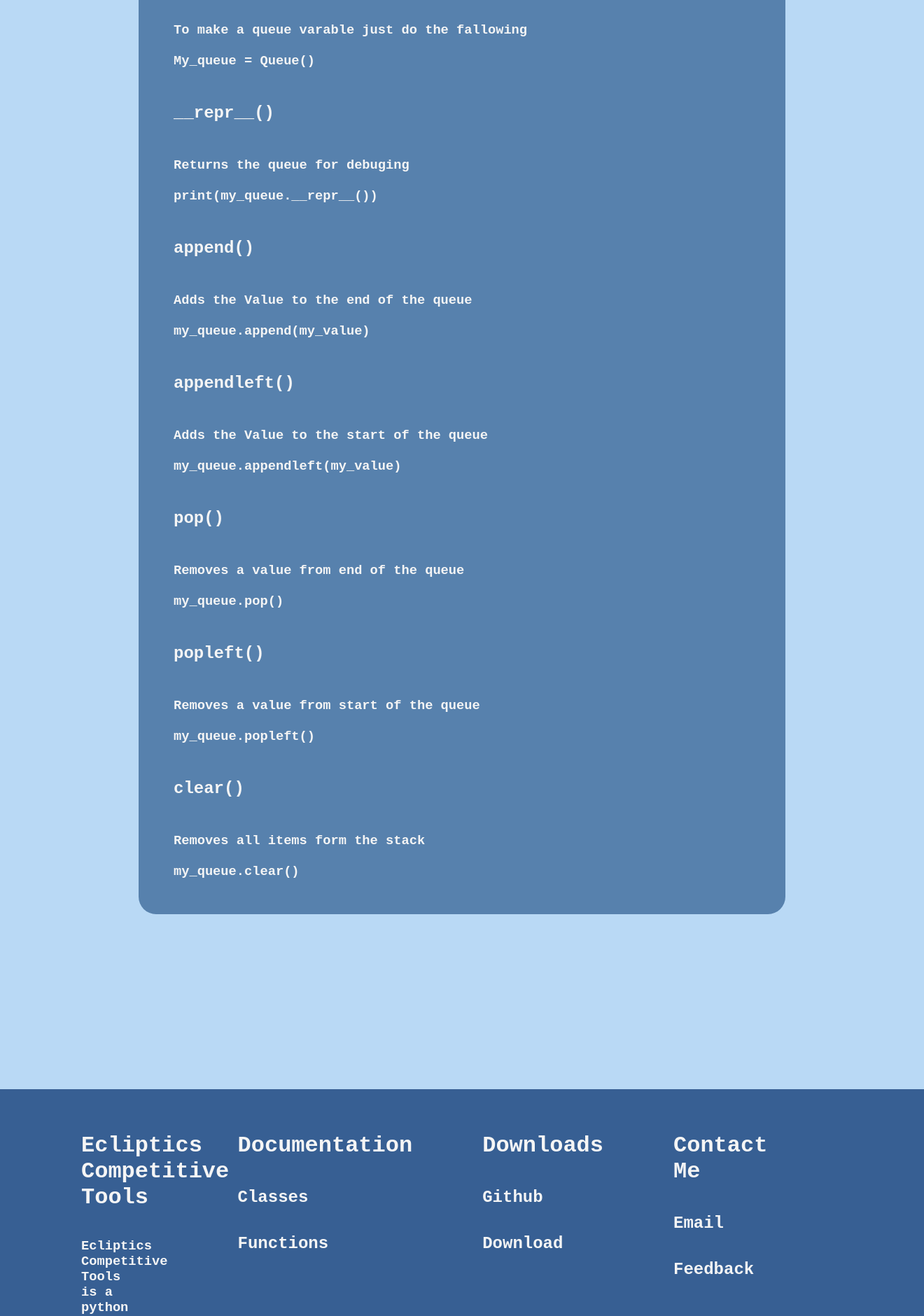
After one commit to EclpticRanger/Package-Website, a Flask app: page /class in a window 1320 px wide. The commit adds this page. Shown: the part 2080-3960 px from the top of the page at 70% size. Run offline with Flask 3, Linux system fonts and the light colour scheme.

Commit message:
progress

```diff
--- a/app.py
+++ b/app.py
@@ -1,6 +1,22 @@
-from flask import Flask, render_template
+from flask import Flask, render_template, request, redirect, url_for
+from sqlalchemy import String, create_engine, select, desc
+from sqlalchemy.orm import DeclarativeBase, Session, mapped_column, Mapped
 
 app = Flask(__name__)
+engine = create_engine("sqlite:///db.sqlite3")
+
+download_link = "https://github.com/EclpticRanger/Ecliptics-Competitive-Tools/releases/download/V1.2.1/ecliptics_compedative_tools-0.1.0.tar.gz"
+release_link = "https://github.com/EclpticRanger/Ecliptics-Competitive-Tools/releases/tag/V1.2.1"
+
+class Base(DeclarativeBase):
+    pass
+class Feedback(Base):
+    __tablename__ = "feedback"
+    id: Mapped[int] = mapped_column(primary_key=True, autoincrement=True, unique=True)
+    username: Mapped[str] = mapped_column(default="Anonymous")
+    text: Mapped[str] = mapped_column()
+
+Base.metadata.create_all(engine)
 
 @app.route("/")
 def home():
@@ -8,11 +24,31 @@ def home():
 
 @app.route("/download")
 def download():
-    return render_template("download.html")
+    return render_template("download.html", download_link=download_link, release_link=release_link)
 
 @app.route("/functions")
 def functions():
     return render_template("functions.html")
 
+@app.route("/class")
+def classes():
+    return render_template("class.html")
+
+@app.route("/feedback", methods=['GET','POST'])
+def feedback():
+    with Session(engine) as session:
+        if request.method == "POST":
+            name = request.form['name']
+            text = request.form['text']
+            session.add(Feedback(username=name, text=text))
+            session.commit()
+
+            return redirect(url_for('feedback'))
+
+        stmt = select(Feedback).order_by(Feedback.id.desc()).limit(10)
+        recent_feedback = session.scalars(stmt).all()
+
+    return render_template("feedback.html", recent_feedback=recent_feedback)
+
 if __name__ == "__main__":
     app.run(debug=True)
--- /dev/null
+++ b/requirements.txt
@@ -0,0 +1,2 @@
+flask==3.1.3
+sqlalchemy==2.0.50
--- /dev/null
+++ b/templates/class.html
@@ -0,0 +1,106 @@
+{% extends "layout.html" %}
+{% block content %}
+<div class="home">
+    <div class="info">
+        <h1 class="info-label">
+            Stack
+        </h1>
+        <h2 class="info-text">
+            Creating A Stack
+        </h2>
+        <h3 class="info-subtext">
+            To make a stack varable just do the fallowing <br>
+            <br>
+            My_stack = Stack()
+            <br>
+        </h3>
+
+        <h2 class="info-text">Push()</h2>
+        <h3 class="info-subtext">
+            Pushing a varable to a stack add it to the top <br>
+            <br>
+            My_stack.push(value)
+        </h3>
+
+        <h2 class="info-text">Pop()</h2>
+        <h3 class="info-subtext">
+            Poping the stack removes the top items form stack <br>
+            <br>
+            My_stack.pop()
+        </h3>
+
+        <h2 class="info-text">Peek()</h2>
+        <h3 class="info-subtext">
+            Peeking the stack returnes the top value in the stack <br>
+            <br>
+            Top_value = My_stack.peek()
+        </h3>
+
+        <h2 class="info-text">Is_empty()</h2>
+        <h3 class="info-subtext">
+            Cheeks if the stack is empty and returs a bool weather it is <br>
+            <br>
+            if My_stack.is_empty(): <br>
+                <blockquote>do thing if empty</blockquote>
+        </h3>
+
+        <h2 class="info-text">Size()</h2>
+        <h3 class="info-subtext">
+            Returns the amount of items in the stack <br>
+            <br>
+            Stack_size = My_stack.size()
+        </h3>
+    </div>
+    <div class="info" style="margin-bottom: 250px;">
+        <h1 class="info-label">
+            Queue
+        </h1>
+        <h2 class="info-text">
+            Creating A Queue
+        </h2>
+        <h3 class="info-subtext">
+            To make a queue varable just do the fallowing <br>
+            <br>
+            My_queue = Queue()
+            <br>
+        </h3>
+        <h2 class="info-text">__repr__()</h2>
+        <h3 class="info-subtext">
+            Returns the queue for debuging <br>
+            <br>
+            print(my_queue.__repr__())
+        </h3>
+        <h2 class="info-text">append()</h2>
+        <h3 class="info-subtext">
+            Adds the Value to the end of the queue<br>
+            <br>
+            my_queue.append(my_value)
+        </h3>
+        <h2 class="info-text">appendleft()</h2>
+        <h3 class="info-subtext">
+            Adds the Value to the start of the queue<br>
+            <br>
+            my_queue.appendleft(my_value)
+        </h3>
+        <h2 class="info-text">pop()</h2>
+        <h3 class="info-subtext">
+            Removes a value from end of the queue<br>
+            <br>
+            my_queue.pop()
+        </h3>
+        <h2 class="info-text">popleft()</h2>
+        <h3 class="info-subtext">
+            Removes a value from start of the queue<br>
+            <br>
+            my_queue.popleft()
+        </h3>
+        <h2 class="info-text">clear()</h2>
+        <h3 class="info-subtext">
+            Removes all items form the stack<br>
+            <br>
+            my_queue.clear()
+        </h3>
+
+    </div>
+</div>
+{% endblock %}
--- a/templates/footer.html
+++ b/templates/footer.html
@@ -1,11 +1,22 @@
 <footer class="footer">
     <div class="flex-row" style="padding-left: 100px; padding-top: 25px; padding-bottom: 25px;">
         <h1>Ecliptics Competitive Tools</h1>
-        <h3 style="width: 40%;">Lorem ipsum dolor sit amet consectetur adipisicing elit. Quasi dolores explicabo quam odit molestias quae consectetur sapiente suscipit iusto aliquam est pariatur earum a eveniet debitis tempore itaque, sint officia.</h3>
+        <h3 style="width: 40%;">Ecliptics Competitive Tools is a python package with a bunch of classes and functoins that halp with compedative programming.<br><br>
+        Ecliptics Competitive Tools is a python package for python 3.13.2 <br><br>
+    you can download it here: <a href="/download" style="color: var(--text_colour);">Download</a></h3>
     </div>
-    <div class="flex-column" style="gap: 150px; padding-right: 250px; padding-top: 25px;">
+    <div class="flex-column" style="gap: 100px; padding-right: 150px; padding-top: 25px;">
         <div class="flex-row">
-            <h1>Label</h1>
+            <h1>Documentation</h1>
+            <a href="/class" class="link-text">
+                <h2>Classes</h2>
+            </a>
+            <a href="/functions" class="link-text">
+                <h2>Functions</h2>
+            </a>
+        </div>
+        <div class="flex-row">
+            <h1>Downloads</h1>
             <a href="https://github.com/EclpticRanger/Ecliptics-Competitive-Tools" class="link-text">
                 <h2>Github</h2>
             </a>
@@ -18,6 +29,9 @@
             <a href="mailto:24310@burnside.school.nz" class="link-text">
                 <h2>Email</h2>
             </a>
+            <a href="/feedback" class="link-text">
+                <h2>Feedback</h2>
+            </a>
         </div>
     </div>
 </footer>
```
Also changed, not shown: static/styles/style.css (+50 -1 lines), templates/download.html (+33 -3 lines), templates/feedback.html (added, +39 -0 lines), templates/home.html (+35 -1 lines), db.sqlite3 (added).
